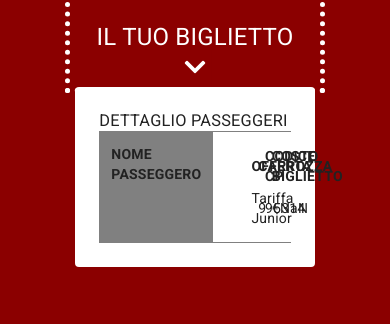
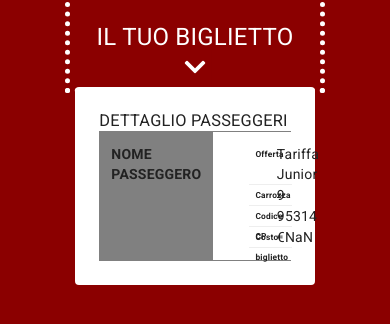
Before and after one commit to lorenzofranzone/js-biglietto-treno-form, a plain HTML site: page index.html in a window 390 px wide. Both pictures are taken after a click on the button "GENERA". Shown: the part 372-696 px from the top of the page. Drawn offline with Linux system fonts and the light colour scheme.

Commit message:
Responsive Table (più o meno)

```diff
--- a/css/style.css
+++ b/css/style.css
@@ -258,4 +258,47 @@ table {
   width: 100%;
   table-layout: fixed;
   text-align: left;
+  white-space: nowrap;
 }
+
+    @media screen and (max-width: 992px) {
+      table, thead, tbody, th, td, tr {
+    		display: block;
+    	}
+
+      table {
+        white-space: normal;
+      }
+
+      thead tr {
+    		position: absolute;
+    		top: -9999px;
+    		left: -9999px;
+    	}
+
+      td {
+    		/* Display row */
+    		border: none;
+    		border-bottom: 1px solid #eee;
+    		position: relative;
+    		padding-left: 65%;
+    	}
+
+    	td:before {
+    		/* Table Header */
+    		position: absolute;
+        font-weight: 700;
+    		/* Top/left */
+    		top: 0;
+    		left: 6px;
+        font-size: .6em;
+    	}
+
+      /*
+    	Label Data
+    	*/
+    	td:nth-of-type(1):before { content: "Offerta"; }
+    	td:nth-of-type(2):before { content: "Carrozza"; }
+    	td:nth-of-type(3):before { content: "Codice CP"; }
+    	td:nth-of-type(4):before { content: "Costo biglietto"; }
+    }
```
